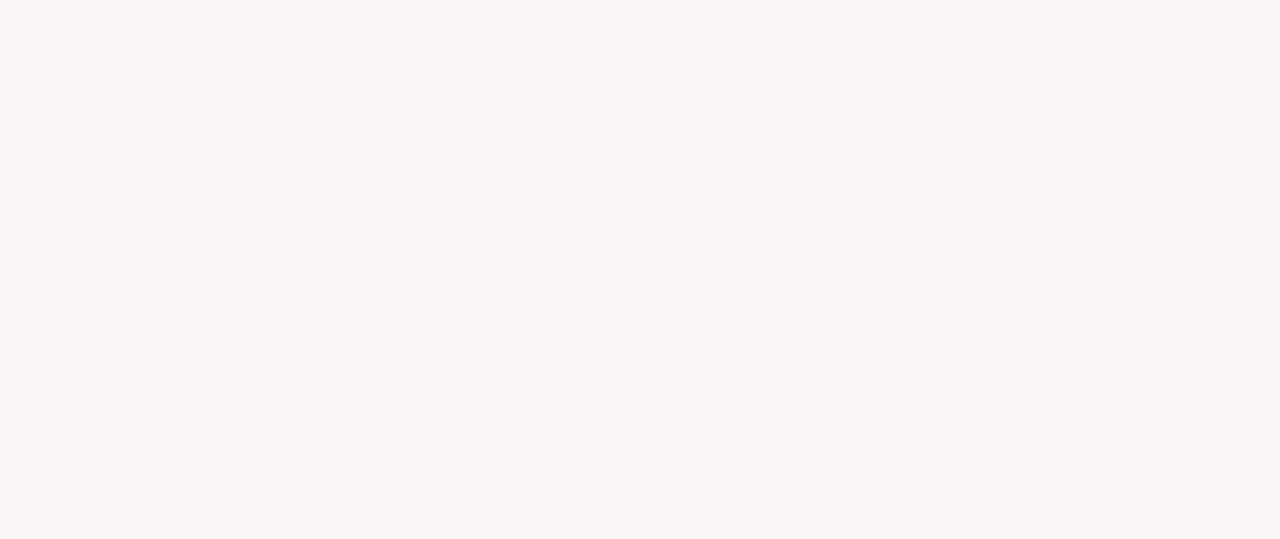
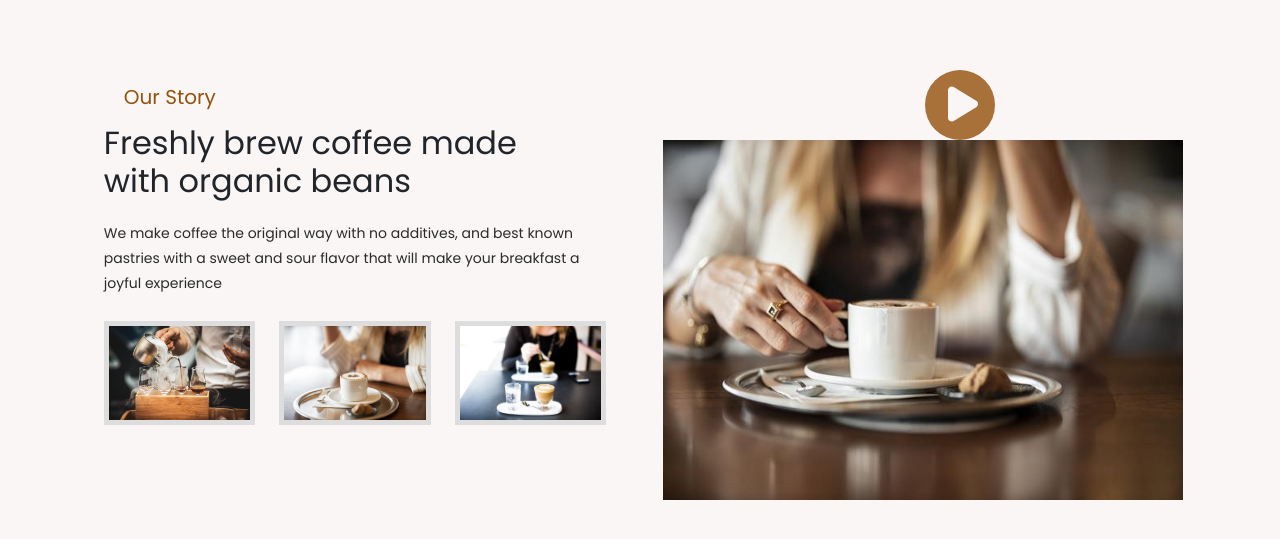
Before and after one commit to andresmgomez/cafeteria-landing-website, a React (Create React App) app: page / in a window 1280 px wide. Shown: the part 777-1316 px from the top of the page. Before the commit the page ends 800 px from the top, so only its background shows below. Built offline with nearby package versions, Linux system fonts and the light colour scheme.

Commit message:
Add about's section structure and styles into React component

```diff
--- a/package.json
+++ b/package.json
@@ -13,7 +13,7 @@
 	},
 	"dependencies": {
 		"@fortawesome/fontawesome-svg-core": "^6.1.1",
-    "@fortawesome/free-regular-svg-icons": "^6.1.1",
+		"@fortawesome/free-solid-svg-icons": "^6.1.1",
 		"@fortawesome/react-fontawesome": "^0.1.18",
 		"bootstrap": "^5.1.3",
 		"react": "^18.1.0",
--- a/src/App.js
+++ b/src/App.js
@@ -1,6 +1,7 @@
 import './App.css';
 import { HeaderComponent } from './components/common/Header/Header';
 import { HeroComponent } from './components/common/Hero/Hero';
+import { AboutComponent } from './components/About/About';
 
 function App() {
 	return (
@@ -8,6 +9,7 @@ function App() {
 			<HeaderComponent />
 			<main>
 				<HeroComponent />
+				<AboutComponent />
 			</main>
 		</>
 	);
--- /dev/null
+++ b/src/components/About/About.jsx
@@ -0,0 +1,76 @@
+import { Container, Row, Col } from 'react-bootstrap';
+import { FontAwesomeIcon } from '@fortawesome/react-fontawesome';
+import { faPlay } from '@fortawesome/free-solid-svg-icons';
+
+import classes from './About.module.css';
+import siteImages from '../../constants/siteImages';
+import previewImage from '../../assets/img/about-bg-preview.jpeg';
+
+export function AboutComponent() {
+	return (
+		<section className={`${classes.aboutArea}`}>
+			<Container>
+				<Row>
+					<Col sm={12} md={6} lg={6}>
+						<div className={`${classes.leftContent}`}>
+							<div className={`${classes.headingSection}`}>
+								<h4>Our Story</h4>
+								<h2>Freshly brew coffee made with organic beans</h2>
+							</div>
+							<p>
+								We make coffee the original way with no additives, and best
+								known pastries with a sweet and sour flavor that will make your
+								breakfast a joyful experience
+							</p>
+							<div className={classes.placeImages}>
+								<Row>
+									<Col sm={12} md={4} lg={4}>
+										<img
+											className='thumbnail'
+											src={siteImages.placeImage2}
+											alt='Barista preparing delicious blend coffees'
+										/>
+									</Col>
+									<Col sm={12} md={4} lg={4}>
+										<img
+											className='thumbnail'
+											src={siteImages.placeImage3}
+											alt='Young woman enjoying our cream latte'
+										/>
+									</Col>
+									<Col sm={12} md={4} lg={4}>
+										<img
+											className='thumbnail'
+											src={siteImages.placeImage4}
+											alt='Person enjoying french vanilla coffee'
+										/>
+									</Col>
+								</Row>
+							</div>
+						</div>
+					</Col>
+					<Col sm={12} md={6} lg={6}>
+						<div className={`${classes.rightContent}`}>
+							<div className={`${classes.previewImage}`}>
+								<a
+									rel='noreferrer'
+									href='https://www.youtube.com/watch?v=npjbbKWLZzg'
+									target='_blank'
+								>
+									<FontAwesomeIcon
+										icon={faPlay}
+										className={`${classes.fontIcon}`}
+									/>
+								</a>
+								<img
+									src={previewImage}
+									alt='Listen to why we stand among the best coffee places'
+								/>
+							</div>
+						</div>
+					</Col>
+				</Row>
+			</Container>
+		</section>
+	);
+}
--- /dev/null
+++ b/src/components/About/About.module.css
@@ -0,0 +1,70 @@
+.aboutArea {
+	margin: 20px 5%;
+	padding: 100px 0;
+}
+
+.aboutArea .leftContent {
+	max-width: 530px;
+	margin: 0 4%;
+}
+
+.aboutArea .leftContent p {
+	margin-bottom: 25px;
+	font-size: 14px;
+	font-weight: 400;
+}
+
+.aboutArea .headingSection h2 {
+	padding: 0px 50px 20px 0px;
+}
+
+.aboutArea .headingSection h4 {
+	padding: 15px 0 15px 20px;
+	color: #96510c;
+	font-size: 20px;
+	font-weight: 500;
+}
+
+.aboutArea .rightContent {
+	margin: 0 2%;
+}
+
+.aboutArea img {
+	width: 100%;
+	border: 5px solid #ddd;
+}
+
+.aboutArea .previewImage img {
+	max-width: 520px;
+	height: 360px;
+	border: none;
+}
+
+.aboutArea .previewImage a {
+	position: relative;
+	display: inline-block;
+	top: 0;
+	left: 50%;
+	width: 70px;
+	height: 70px;
+	background-color: #96510c;
+	color: #faf6f6;
+	opacity: 0.8;
+	text-align: center;
+	line-height: 70px;
+	border-radius: 50%;
+	transform: translate(-35px -35px);
+	transition: all 0.3s;
+}
+
+.aboutArea .previewImage a:hover {
+	cursor: pointer;
+	opacity: 1;
+}
+
+.aboutArea .previewImage .fontIcon {
+	padding-top: 14px;
+	padding-left: 16px;
+	padding-right: 10px;
+	font-size: 40px;
+}
--- a/src/components/common/Hero/Hero.jsx
+++ b/src/components/common/Hero/Hero.jsx
@@ -6,11 +6,7 @@ import styling from './HeroSlider.module.css';
 
 import 'slick-carousel/slick/slick.css';
 import 'slick-carousel/slick/slick-theme.css';
-
-import heroPicture1 from '../../../assets/img/hero-bg-1.jpeg';
-import heroPicture2 from '../../../assets/img/hero-bg-2.jpeg';
-import heroPicture3 from '../../../assets/img/hero-bg-3.jpeg';
-import heroPicture4 from '../../../assets/img/hero-bg-4.jpeg';
+import siteImages from '../../../constants/siteImages';
 
 export function HeroComponent() {
 	const settings = {
@@ -45,7 +41,7 @@ export function HeroComponent() {
 								<div className='item'>
 									<div className={`${classes.fillPicture}`}>
 										<img
-											src={heroPicture1}
+											src={siteImages.placeImage1}
 											alt='Local people discovering our exclusive coffee place.'
 										/>
 									</div>
@@ -53,7 +49,7 @@ export function HeroComponent() {
 								<div className='item'>
 									<div className={`${classes.fillPicture}`}>
 										<img
-											src={heroPicture2}
+											src={siteImages.placeImage2}
 											alt='Barista serving our deluxe coffee in delicate cups.'
 										/>
 									</div>
@@ -61,7 +57,7 @@ export function HeroComponent() {
 								<div className='item'>
 									<div className={`${classes.fillPicture}`}>
 										<img
-											src={heroPicture3}
+											src={siteImages.placeImage3}
 											alt='Glamorous lady enjoying our coconut cream machiatto.'
 										/>
 									</div>
@@ -69,7 +65,7 @@ export function HeroComponent() {
 								<div className='item'>
 									<div className={`${classes.fillPicture}`}>
 										<img
-											src={heroPicture4}
+											src={siteImages.placeImage4}
 											alt='Another lady enjoying our coffee cream capuccino cup.'
 										/>
 									</div>
--- /dev/null
+++ b/src/constants/siteImages.js
@@ -0,0 +1,8 @@
+const siteImages = {
+	placeImage1: require('../assets/img/hero-bg-1.jpeg'),
+	placeImage2: require('../assets/img/hero-bg-2.jpeg'),
+	placeImage3: require('../assets/img/hero-bg-3.jpeg'),
+	placeImage4: require('../assets/img/hero-bg-4.jpeg'),
+};
+
+export default siteImages;
--- a/src/styles/global.css
+++ b/src/styles/global.css
@@ -5,7 +5,6 @@
    margin: 0;
    padding: 0;
 }
-
 
 *,
 *:before,
```
Also changed, not shown: src/assets/img/about-bg-preview.jpeg (added), 1 other file (tests, documents, lock files or other folders). Lines whose indentation alone changed are shown as unchanged.
